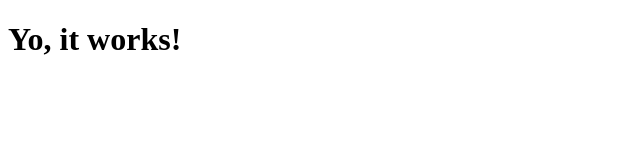
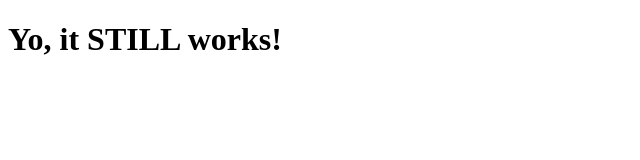
Before and after one commit to dainbrain/me, a plain HTML site: page index.html in a window 1280 px wide. Shown: the whole page, without its empty margins (0-640 px from the left). Drawn offline with Linux system fonts and the light colour scheme.

Commit message:
verifying netlify build

```diff
--- a/index.html
+++ b/index.html
@@ -6,6 +6,6 @@
     <title>Stupid Simple Site</title>
 </head>
 <body>
-    <h1>Yo, it works!</h1>
+    <h1>Yo, it STILL works!</h1>
 </body>
 </html>
```
